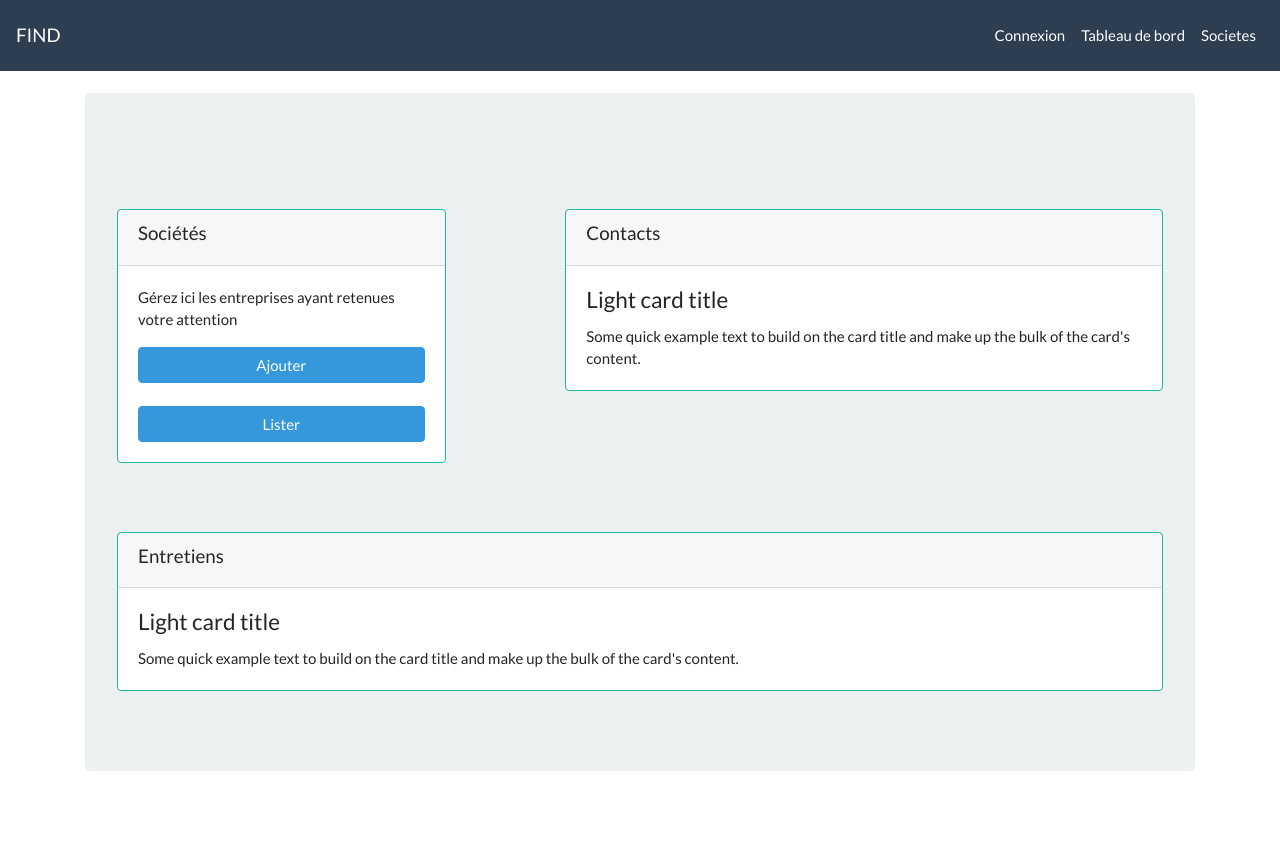
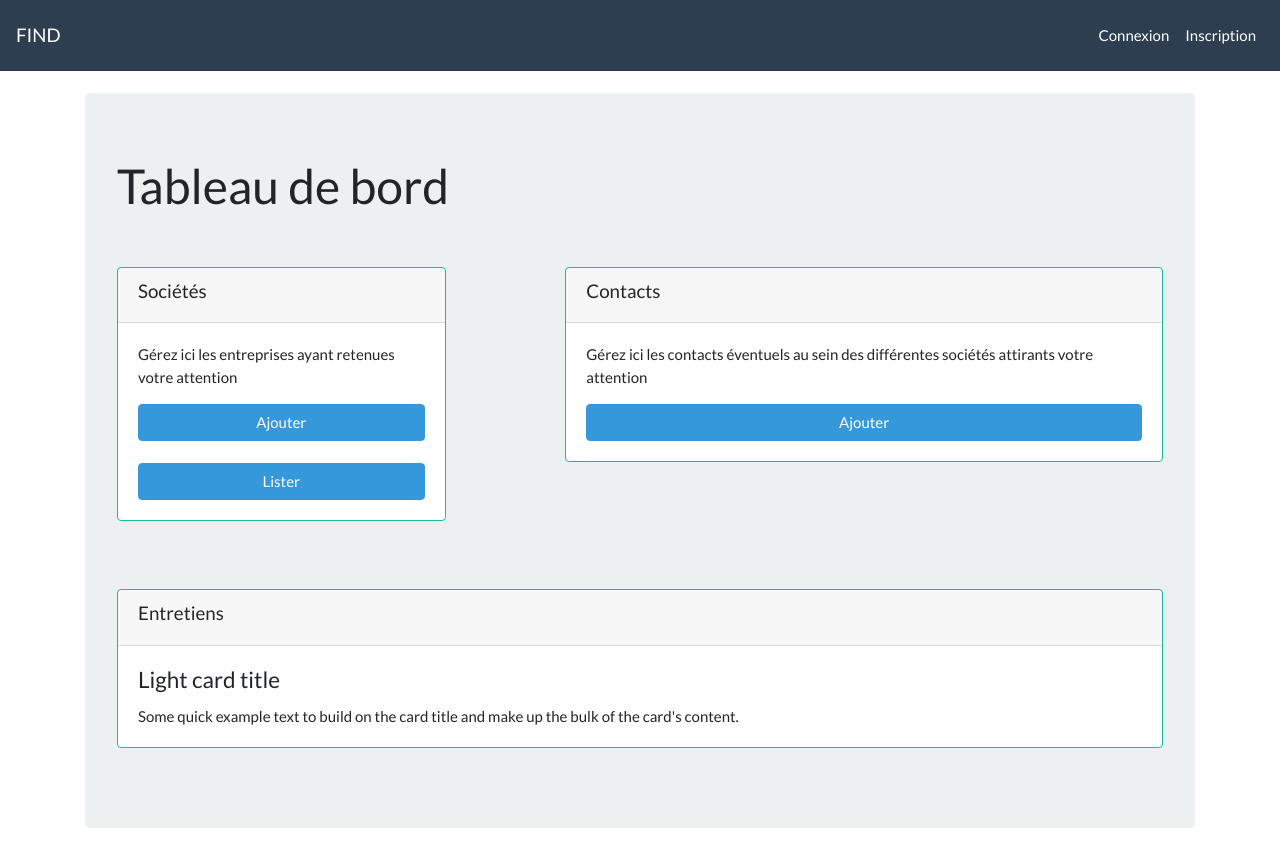
Before and after one commit to thomas-v/find, a Symfony app: template templates/dashboard/index.html.twig in a window 1280 px wide. Before the commit the page ends 771 px from the top, so only its background shows below. Run offline with Twig, Linux system fonts and the light colour scheme; the template is opened without the code that fills it, so the values that code supplies are empty; some libraries are stand-ins or nearby versions.

Commit message:
ajouts multiples

```diff
--- a/src/Controller/DashboardController.php
+++ b/src/Controller/DashboardController.php
@@ -8,7 +8,7 @@ use Symfony\Component\Routing\Annotation\Route;
 class DashboardController extends AbstractController
 {
     /**
-     * @Route("/accueil", name="dashboard")
+     * @Route("/", name="dashboard")
      */
     public function index()
     {
--- a/src/Entity/Company.php
+++ b/src/Entity/Company.php
@@ -19,22 +19,26 @@ class Company
 
     /**
      * @ORM\Column(type="string", length=255)
+     * @Assert\NotBlank(message="Le nom de l'entrprise doit être renseigné")
      */
     private $name;
 
     /**
      * @ORM\Column(type="string", length=255)
+     * @Assert\NotBlank(message="L'adresse de l'entreprise doit être renseignée")
      */
     private $address;
 
     /**
      * @ORM\Column(type="string", length=255)
-     * @Assert\Length(min=5,minMessage="Le code postal contient 5 chiffres")
+     * @Assert\NotBlank(message="Le code postal de l'entreprise doit être renseigné")
+     * @Assert\Regex("/^\d{5}$/", message="Le code postal n'est pas au bon format")
      */
     private $zip;
 
     /**
      * @ORM\Column(type="string", length=255)
+     * @Assert\NotBlank(message="La ville doit être renseignée")
      */
     private $city;
 
--- a/templates/base.html.twig
+++ b/templates/base.html.twig
@@ -20,6 +20,9 @@
                   <li class="nav-item">
                     <a class="nav-link" href="{{ path('security_login') }}">Connexion</a>
                   </li>
+                  <li class="nav-item">
+                    <a class="nav-link" href="{{ path('security_registration') }}">Inscription</a>
+                  </li>
               {% else %}
                   <li class="nav-item dropdown">
                     <a class="nav-link dropdown-toggle" href="#" id="navbarDropdown" role="button" data-toggle="dropdown" aria-haspopup="true" aria-expanded="false">
@@ -29,13 +32,14 @@
                       <a class="dropdown-item" href="{{ path('security_logout') }}">Deconnexion</a>
                     </div>
                   </li>
+                  <li class="nav-item">
+                    <a class="nav-link" href="{{ path('dashboard') }}">Tableau de bord <span class="sr-only">(current)</span></a>
+                  </li>
+                  <li class="nav-item">
+                    <a class="nav-link" href="{{ path('company_list') }}">Societes <span class="sr-only">(current)</span></a>
+                  </li>
               {% endif %}
-              <li class="nav-item">
-                <a class="nav-link" href="{{ path('dashboard') }}">Tableau de bord <span class="sr-only">(current)</span></a>
-              </li>
-              <li class="nav-item">
-                <a class="nav-link" href="{{ path('company_list') }}">Societes <span class="sr-only">(current)</span></a>
-              </li>
+
             </ul>
           </div>
         </nav>
--- a/templates/company/manage.html.twig
+++ b/templates/company/manage.html.twig
@@ -14,7 +14,7 @@
 		{% endif %}
 	</h1>
 
-    {{ form_start(form) }}
+    {{ form_start(form, {'attr': {'novalidate': 'novalidate'}}) }}
     	{{ form_row(form.name, {label : 'Nom', attr : {'placeholder' : 'Nom'}}) }}
     	{{ form_row(form.address, {label : 'Adresse', attr : {'placeholder' : 'Adresse'}}) }}
     	{{ form_row(form.zip, {label : 'Code Postal', attr : {'placeholder' : 'Code Postal'}}) }}
--- a/templates/dashboard/index.html.twig
+++ b/templates/dashboard/index.html.twig
@@ -15,16 +15,18 @@
 
 {% block body %}
 
+	<h1>Tableau de bord</h1>
+
 	<section class="row">
 		<div class="col-xs-12 col-sm-4 col-md-4">
         	<div class="card border-success mb-3">
               <div class="card-header"><h5>Sociétés</h5></div>
               <div class="card-body">
               	<p class="card-text">Gérez ici les entreprises ayant retenues votre attention</p>
-              	<a id='connection_button' class="btn btn-info" role="button" href="{{ path('company_add') }}">Ajouter</a>
+              	<a class="btn btn-info" role="button" href="{{ path('company_add') }}">Ajouter</a>
               	<br>
               	<br>
-                <a id='connection_button' class="btn btn-info" role="button" href="{{ path('company_list') }}">Lister</a>
+                <a class="btn btn-info" role="button" href="{{ path('company_list') }}">Lister</a>
               </div>
             </div>
         </div>
@@ -35,8 +37,8 @@
         	<div class="card border-success mb-3" >
               <div class="card-header"><h5>Contacts</h5></div>
               <div class="card-body">
-                <h4 class="card-title">Light card title</h4>
-                <p class="card-text">Some quick example text to build on the card title and make up the bulk of the card's content.</p>
+                <p class="card-text">Gérez ici les contacts éventuels au sein des différentes sociétés attirants votre attention</p>
+                <a class="btn btn-info" role="button" href="{{ path('contact_add') }}">Ajouter</a>
               </div>
             </div>
         </div>
```
Also changed, not shown: templates/company/list.html.twig (+8 -0 lines).
